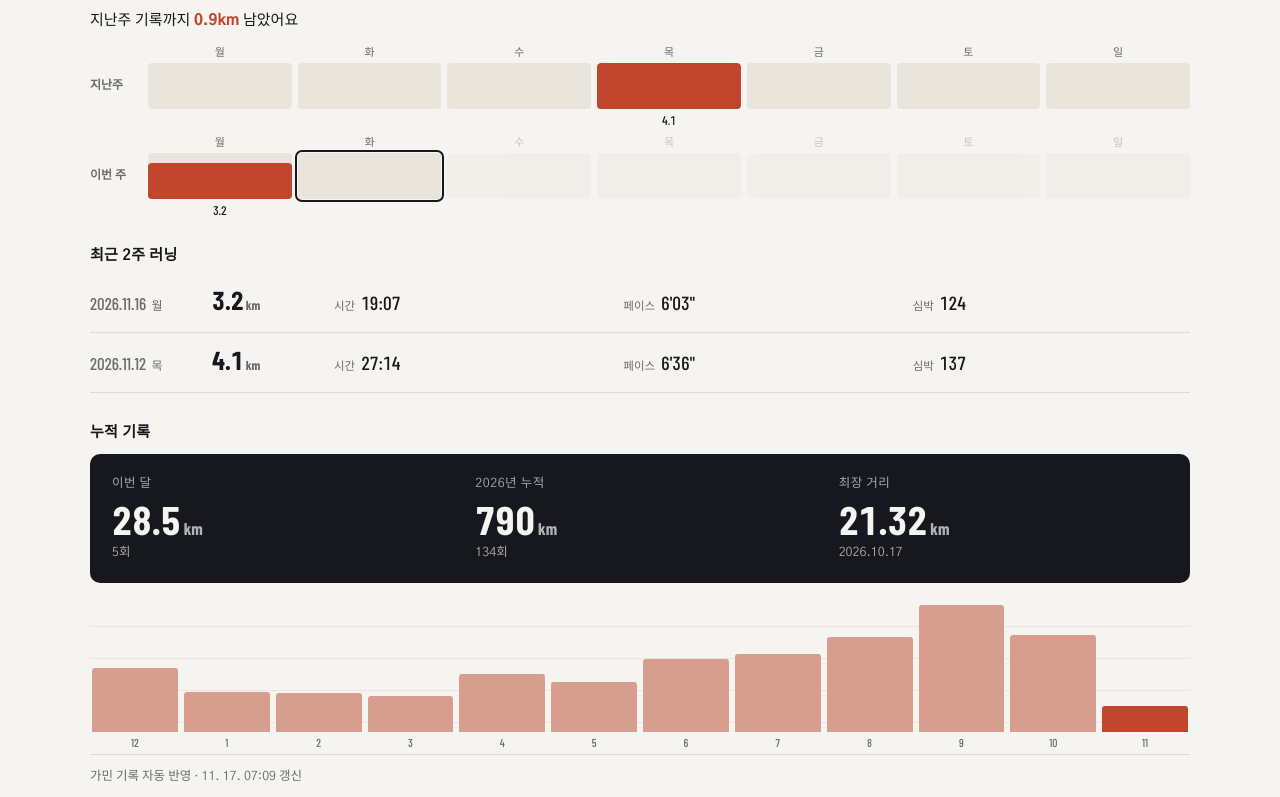
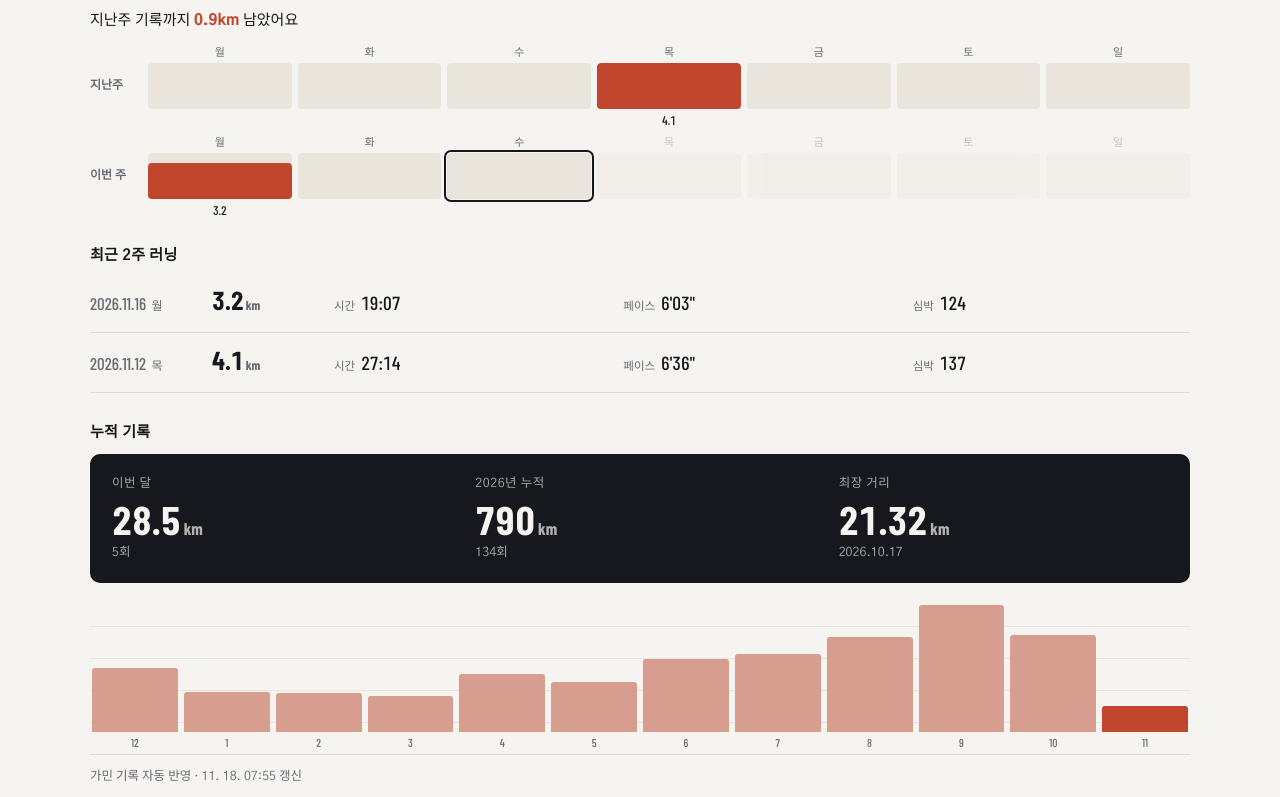
Before and after one commit to kgg8308/slowandsteadyboy, a plain HTML site: page index.html in a window 1280 px wide. Shown: the part 1583-2380 px from the top of the page. Drawn offline with nearby package versions, Linux system fonts and the light colour scheme; a web font is replaced by a local one.

Commit message:
최신 영상 · 러닝 기록 자동 갱신

```diff
--- a/index.html
+++ b/index.html
@@ -304,7 +304,7 @@ footer .wrap{padding-block:26px 40px;display:flex;justify-content:space-between;
     <p class="log-nudge">지난주 기록까지 <b>0.9km</b> 남았어요</p>
     <div class="log-days" aria-label="최근 2주 날짜별 거리">
       <div class="log-wrow"><strong>지난주</strong><div class="log-day" title="11.9 · 0km"><i>월</i><span><span style="height:0%"></span></span><em></em></div><div class="log-day" title="11.10 · 0km"><i>화</i><span><span style="height:0%"></span></span><em></em></div><div class="log-day" title="11.11 · 0km"><i>수</i><span><span style="height:0%"></span></span><em></em></div><div class="log-day on" title="11.12 · 4.1km"><i>목</i><span><span style="height:100%"></span></span><em>4.1</em></div><div class="log-day" title="11.13 · 0km"><i>금</i><span><span style="height:0%"></span></span><em></em></div><div class="log-day" title="11.14 · 0km"><i>토</i><span><span style="height:0%"></span></span><em></em></div><div class="log-day" title="11.15 · 0km"><i>일</i><span><span style="height:0%"></span></span><em></em></div></div>
-      <div class="log-wrow"><strong>이번 주</strong><div class="log-day on" title="11.16 · 3.2km"><i>월</i><span><span style="height:78%"></span></span><em>3.2</em></div><div class="log-day today" title="11.17 · 0km"><i>화</i><span><span style="height:0%"></span></span><em></em></div><div class="log-day future" title="11.18 · 0km"><i>수</i><span><span style="height:0%"></span></span><em></em></div><div class="log-day future" title="11.19 · 0km"><i>목</i><span><span style="height:0%"></span></span><em></em></div><div class="log-day future" title="11.20 · 0km"><i>금</i><span><span style="height:0%"></span></span><em></em></div><div class="log-day future" title="11.21 · 0km"><i>토</i><span><span style="height:0%"></span></span><em></em></div><div class="log-day future" title="11.22 · 0km"><i>일</i><span><span style="height:0%"></span></span><em></em></div></div>
+      <div class="log-wrow"><strong>이번 주</strong><div class="log-day on" title="11.16 · 3.2km"><i>월</i><span><span style="height:78%"></span></span><em>3.2</em></div><div class="log-day" title="11.17 · 0km"><i>화</i><span><span style="height:0%"></span></span><em></em></div><div class="log-day today" title="11.18 · 0km"><i>수</i><span><span style="height:0%"></span></span><em></em></div><div class="log-day future" title="11.19 · 0km"><i>목</i><span><span style="height:0%"></span></span><em></em></div><div class="log-day future" title="11.20 · 0km"><i>금</i><span><span style="height:0%"></span></span><em></em></div><div class="log-day future" title="11.21 · 0km"><i>토</i><span><span style="height:0%"></span></span><em></em></div><div class="log-day future" title="11.22 · 0km"><i>일</i><span><span style="height:0%"></span></span><em></em></div></div>
     </div>
   </div>
   <h3 class="log-sub">최근 2주 러닝</h3>
@@ -344,7 +344,7 @@ footer .wrap{padding-block:26px 40px;display:flex;justify-content:space-between;
       <div class="log-bar" title="2026-10 · 106.3km · 18회"><span style="height:77%"></span><em>10</em></div>
       <div class="log-bar cur" title="2026-11 · 28.5km · 5회"><span style="height:21%"></span><em>11</em></div>
   </div>
-  <p class="log-upd">가민 기록 자동 반영 · 11. 17. 07:09 갱신</p>
+  <p class="log-upd">가민 기록 자동 반영 · 11. 18. 07:55 갱신</p>
   <!-- runs:end -->
 </div></section>
 
```
Also changed, not shown: data/runs.json (+4 -4 lines).
